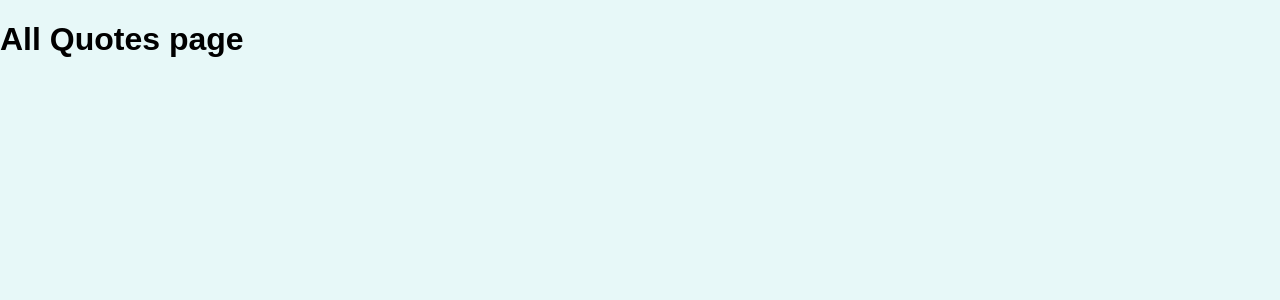
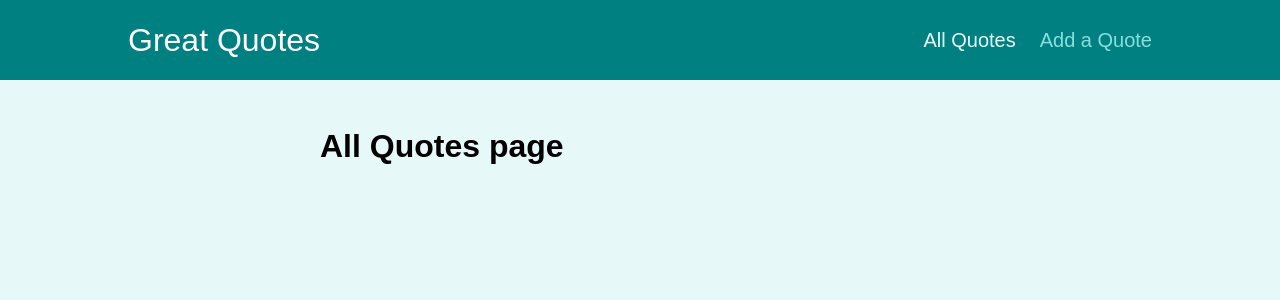
Before and after one commit to starhuy1903/React-Router, a React (Create React App) app: page /quotes in a window 1280 px wide. Shown: the top 300 px of the page. Built offline with nearby package versions, Linux system fonts and the light colour scheme.

Commit message:
Adding a Layout Wrapper Component

```diff
--- a/src/App.js
+++ b/src/App.js
@@ -2,9 +2,11 @@
 import QuoteDetail from "./pages/QuoteDetail";
 import NewQuote from "./pages/NewQuote";
 import AllQuotes from "./pages/AllQuotes";
+import Layout from "./components/layout/Layout";
 
 function App() {
     return (
+        <Layout>
             <Switch>
                 <Route path="/" exact>
                     <Redirect to="/quotes"/>
@@ -19,6 +21,7 @@
                     <NewQuote/>
                 </Route>
             </Switch>
+        </Layout>
     );
 }
 
--- /dev/null
+++ b/src/components/layout/Layout.js
@@ -0,0 +1,14 @@
+import React from 'react';
+import classes from './Layout.module.css'
+import MainNavigation from "./MainNavigation";
+
+const Layout = (props) => {
+    return (
+        <>
+            <MainNavigation/>
+            <main className={classes.main}>{props.children}</main>
+        </>
+    )
+};
+
+export default Layout;
--- /dev/null
+++ b/src/components/layout/MainNavigation.js
@@ -0,0 +1,27 @@
+import React from 'react';
+import classes from './MainNavigation.module.css'
+import {NavLink} from "react-router-dom";
+
+const MainNavigation = () => {
+    return (
+        <header className={classes.header}>
+           <div className={classes.logo}> Great Quotes</div>
+            <nav className={classes.nav}>
+                <ul>
+                    <li>
+                        <NavLink to="/quotes" activeClassName={classes.active}>
+                            All Quotes
+                        </NavLink>
+                    </li>
+                    <li>
+                        <NavLink to="/new-quote" activeClassName={classes.active}>
+                            Add a Quote
+                        </NavLink>
+                    </li>
+                </ul>
+            </nav>
+        </header>
+    );
+};
+
+export default MainNavigation;
```
Lines whose indentation alone changed are shown as unchanged.
